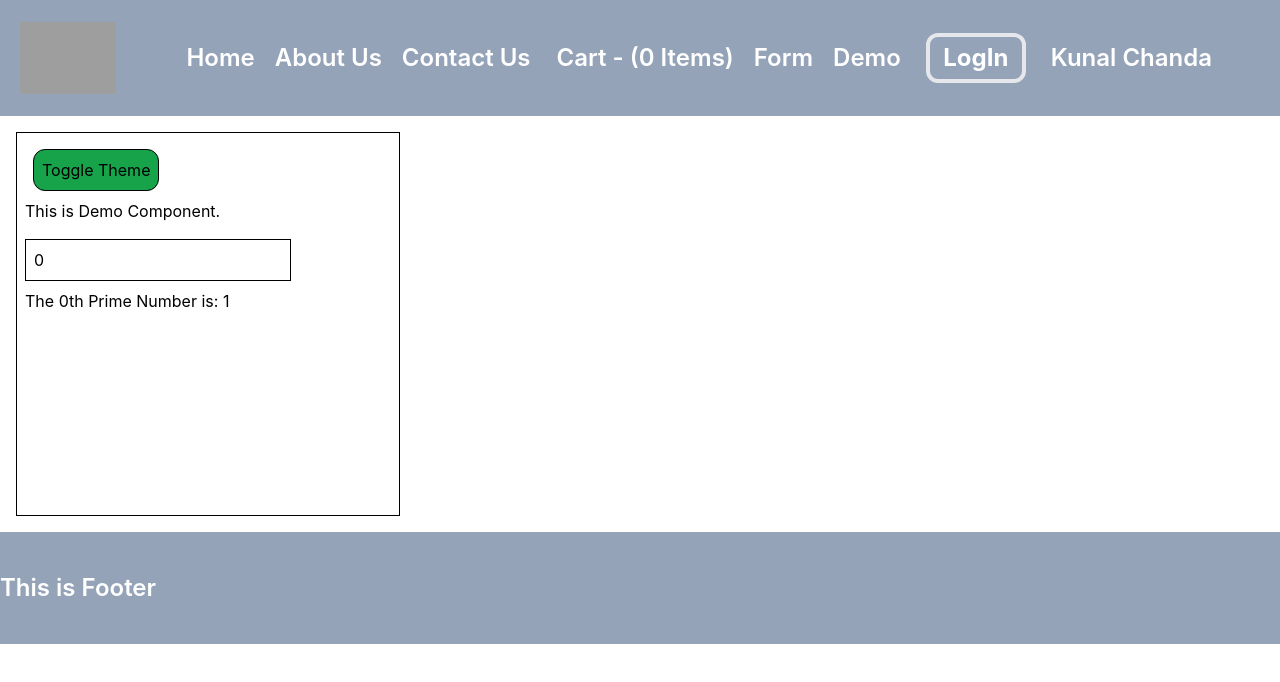
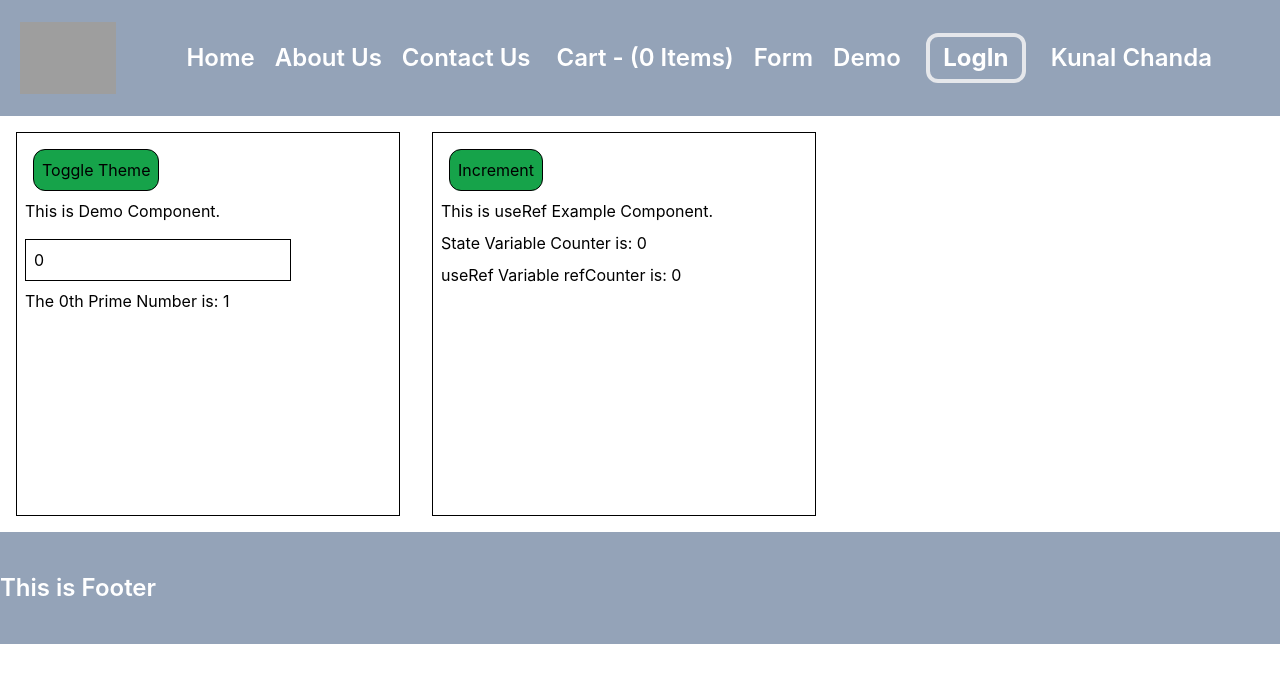
Before and after one commit to kunal-chanda/manaste-food-app, a React (Create React App) app: page /demo in a window 1280 px wide. Shown: the top 682 px of the page. Built offline with nearby package versions, Linux system fonts and the light colour scheme; grey boxes are pictures that could not be loaded.

Commit message:
useRef_example

```diff
--- a/src/components/Demo.js
+++ b/src/components/Demo.js
@@ -1,5 +1,6 @@
 import React, { useMemo, useState } from 'react'
 import { findNthPrime } from '../utils/resource';
+import UseRef from './UseRef';
 
 const Demo = () => {
   const [text, setText] = useState(0);
@@ -8,11 +9,14 @@ const Demo = () => {
   const primeNo = useMemo(()=> findNthPrime(text),[text]);
   console.log(primeNo);
   return (
-    <div className={'m-4 p-2 w-96 h-96 border border-black ' + (isDarkTheme && 'bg-slate-950 text-white')}>
-      <button className='rounded-xl border border-black p-2 m-2 bg-green-600' onClick={()=>setIsDarkTheme(!isDarkTheme)}>Toggle Theme</button>
-      <p>This is Demo Component.</p>
-      <input className={'mt-4 p-2 border border-black ' + (isDarkTheme && 'text-black')} type='number' value={text} onChange={(e) => setText(e.target.value)} />
-      <p className='mt-2'> The {text}th Prime Number is: { primeNo}</p>
+    <div className='flex'>
+      <div className={'m-4 p-2 w-96 h-96 border border-black ' + (isDarkTheme && 'bg-slate-950 text-white')}>
+        <button className='rounded-xl border border-black p-2 m-2 bg-green-600' onClick={()=>setIsDarkTheme(!isDarkTheme)}>Toggle Theme</button>
+        <p>This is Demo Component.</p>
+        <input className={'mt-4 p-2 border border-black ' + (isDarkTheme && 'text-black')} type='number' value={text} onChange={(e) => setText(e.target.value)} />
+        <p className='mt-2'> The {text}th Prime Number is: { primeNo}</p>
+      </div>
+      <UseRef/>
     </div>
   )
 }
--- /dev/null
+++ b/src/components/UseRef.js
@@ -0,0 +1,24 @@
+import React, { useRef, useState } from 'react'
+
+const UseRef = () => {
+    const [counter, setCounter] = useState(0);
+    const refCounter = useRef(0);
+
+    const handleClick = () => {
+        setCounter(counter + 1);
+        refCounter.current++;
+
+        console.log("Counter: ", counter);
+        console.log("refCounter: ", refCounter);
+    }
+  return (
+     <div className='m-4 p-2 w-96 h-96 border border-black'>
+      <button className='rounded-xl border border-black p-2 m-2 bg-green-600' onClick={()=>handleClick()}>Increment</button>
+      <p>This is useRef Example Component.</p>
+          <p className='mt-2'>State Variable Counter is: {counter}</p>
+          <p className='mt-2'>useRef Variable refCounter is: { refCounter.current}</p>
+    </div>
+  )
+}
+
+export default UseRef
```
